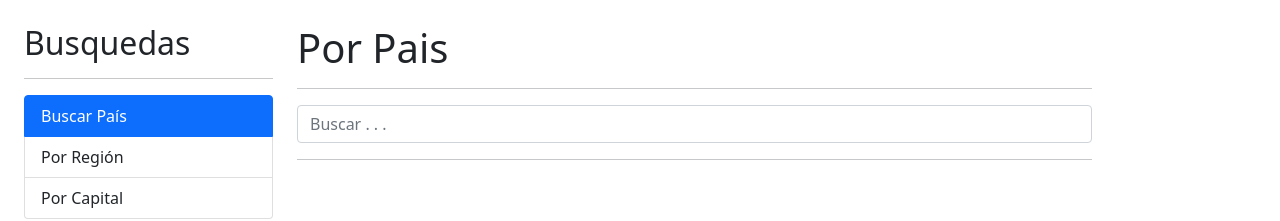
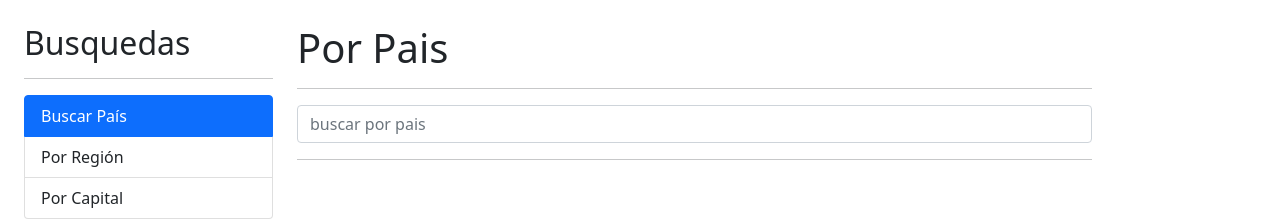
Before and after one commit to holasoyjoel/proyecto-pais-angular-fernando, an Angular app: page / in a window 1280 px wide. Shown: the top 221 px of the page. Built offline with nearby package versions, Linux system fonts and the light colour scheme.

Commit message:
27082022 curso angular

```diff
--- a/src/app/pais/components/pais-input/pais-input.component.html
+++ b/src/app/pais/components/pais-input/pais-input.component.html
@@ -2,7 +2,7 @@
   <input type="text"
           name="termino"
           class="form-control"
-          placeholder="Buscar . . ."
+          [placeholder]="placeholder"
           autocomplete="off"
           [(ngModel)]="termino"
           (input)="teclaPresionada()">
--- a/src/app/pais/components/pais-input/pais-input.component.ts
+++ b/src/app/pais/components/pais-input/pais-input.component.ts
@@ -1,4 +1,4 @@
-import { Component, EventEmitter, OnInit, Output } from '@angular/core';
+import { Component, EventEmitter, Input, OnInit, Output } from '@angular/core';
 import { debounceTime, Subject } from 'rxjs';
 
 @Component({
@@ -11,7 +11,7 @@ export class PaisInputComponent implements OnInit {
   termino: string = '';
   @Output()onEnter: EventEmitter<string> = new EventEmitter<string>();
   @Output()onDebounce: EventEmitter<string> = new EventEmitter<string>();
-
+  @Input() placeholder: string = "";
   debouncer: Subject<string> = new Subject();
 
 
--- a/src/app/pais/components/pais-tabla/pais-tabla.component.html
+++ b/src/app/pais/components/pais-tabla/pais-tabla.component.html
@@ -14,7 +14,7 @@
       <td>
         <img [src]="pais.flags.png" class="small-flag" alt="">
       </td>
-      <td>{{pais.name.common}}</td>
+      <td>{{pais.capital}} {{pais.name.common}}</td>
       <td>{{pais.population| number}}</td>
       <td>
         <a [routerLink]="['/pais', pais.cca2]">Ver...</a>
--- a/src/app/pais/pages/porCapital/porCapital.component.html
+++ b/src/app/pais/pages/porCapital/porCapital.component.html
@@ -3,7 +3,7 @@
 
 <div class="row">
   <div class="col">
-    <app-pais-input (onEnter)="buscar($event)" (onDebounce)="sugerencias($event)"></app-pais-input>
+    <app-pais-input (onEnter)="buscar($event)"[placeholder]="'buscar por capital'"></app-pais-input>
   </div>
 </div>
 
--- a/src/app/pais/pages/porCapital/porCapital.component.ts
+++ b/src/app/pais/pages/porCapital/porCapital.component.ts
@@ -1,8 +1,35 @@
 import { Component } from "@angular/core";
+import { Country } from "../../interfaces/pais.interface";
+import { PaisService } from '../../services/pais.service';
 
 
 @Component({
   selector: "app-por-capital",
   templateUrl:"porCapital.component.html"
 })
-export class PorCapitalComponent{};
+export class PorCapitalComponent{
+  termino: string = "";
+  hayError: boolean = false;
+  paises: Country[] = [];
+
+  buscar(termino: string){
+    this.hayError = false;
+    this.termino = termino;
+
+    this.paisService.buscarCapital(termino)
+    .subscribe({
+      next: (paises)=>{
+        console.log(paises);
+        this.paises = paises;
+      },
+      error: (err)=>{
+        this.hayError = true;
+        this.paises = [];
+      }
+    })
+  }
+
+  constructor(
+    private paisService: PaisService
+  ){}
+};
--- a/src/app/pais/pages/porPais/porPais.component.html
+++ b/src/app/pais/pages/porPais/porPais.component.html
@@ -3,7 +3,7 @@
 
 <div class="row">
   <div class="col">
-    <app-pais-input (onEnter)="buscar($event)" (onDebounce)="sugerencias($event)"></app-pais-input>
+    <app-pais-input (onEnter)="buscar($event)" (onDebounce)="sugerencias($event)" [placeholder]="'buscar por pais'"></app-pais-input>
   </div>
 </div>
 
--- a/src/app/pais/pages/verPais/verPais.component.ts
+++ b/src/app/pais/pages/verPais/verPais.component.ts
@@ -1,7 +1,43 @@
-import { Component } from "@angular/core";
+import { Component, OnInit } from "@angular/core";
+import { ActivatedRoute } from "@angular/router";
+import { PaisService } from '../../services/pais.service';
+import {switchMap} from 'rxjs/operators';
+
 
 @Component({
   selector: "app-ver-pais",
   templateUrl: "verPais.component.html"
 })
-export class VerPaisComponent{};
+export class VerPaisComponent implements OnInit{
+  constructor(
+    private activatedRoute: ActivatedRoute,
+    private paisService: PaisService
+  ){}
+
+  ngOnInit(): void {
+
+    this.activatedRoute.params
+    .pipe(
+      switchMap( ({id}) => (this.paisService.getPaisPorAlpha(id)))
+    )
+    .subscribe({
+      next: (resp)=>{
+        console.log(resp);
+      }
+    })
+
+    // this.activatedRoute.params
+    // .subscribe({
+    //   next: ({id})=>{
+
+    //     this.paisService.getPaisPorAlpha(id)
+    //     .subscribe({
+    //       next: (pais)=>{
+    //         console.log(pais);
+    //       }
+    //     })
+    //   }
+
+    // })
+  }
+};
--- a/src/app/pais/services/pais.service.ts
+++ b/src/app/pais/services/pais.service.ts
@@ -27,4 +27,9 @@ export class PaisService {
     const url = `${this.apiUrl}/capital/${termino}`;
     return this.http.get<Country[]>(url);
   }
+
+  getPaisPorAlpha(id: string): Observable<Country>{
+    const url = `${this.apiUrl}/alpha/${id}`;
+    return this.http.get<Country>(url);
+  }
 }
```
